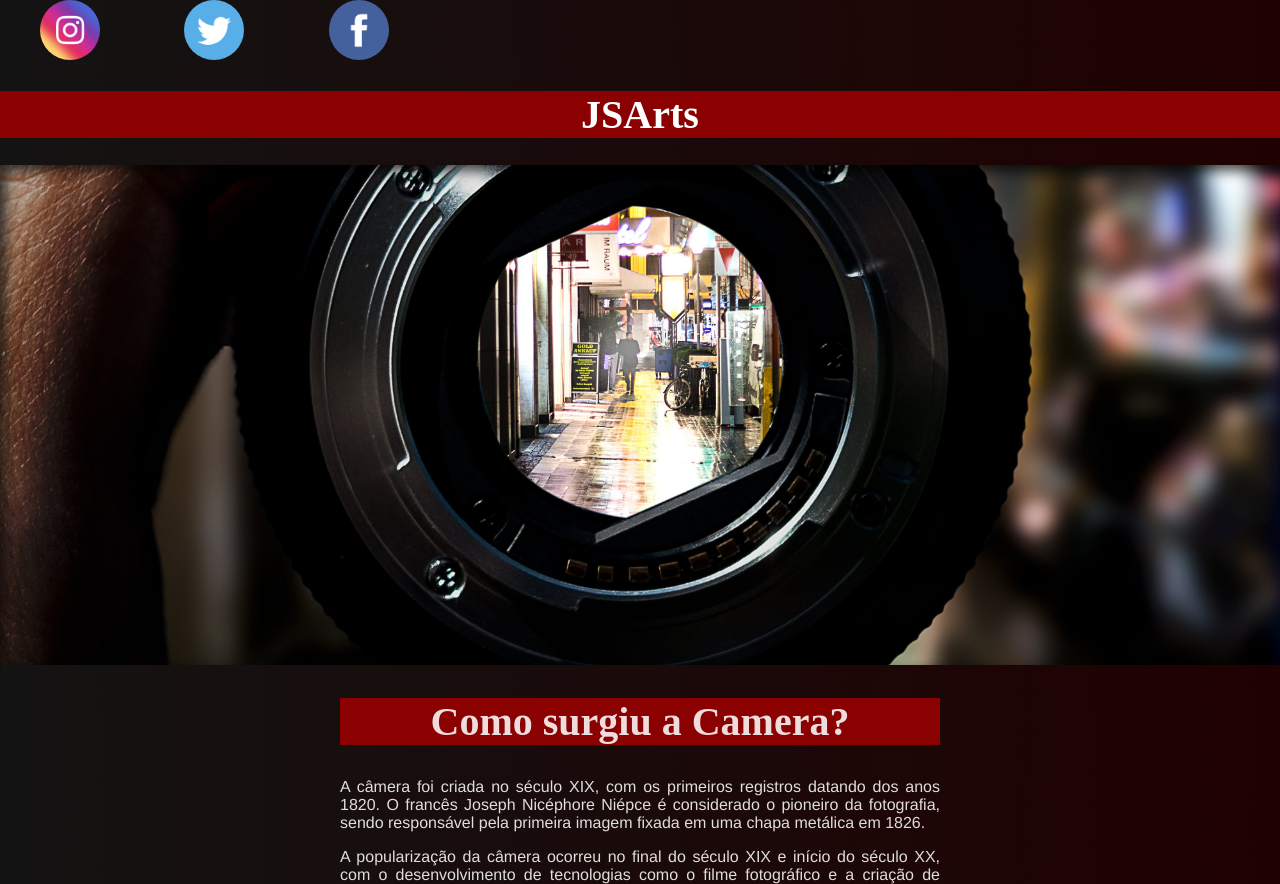
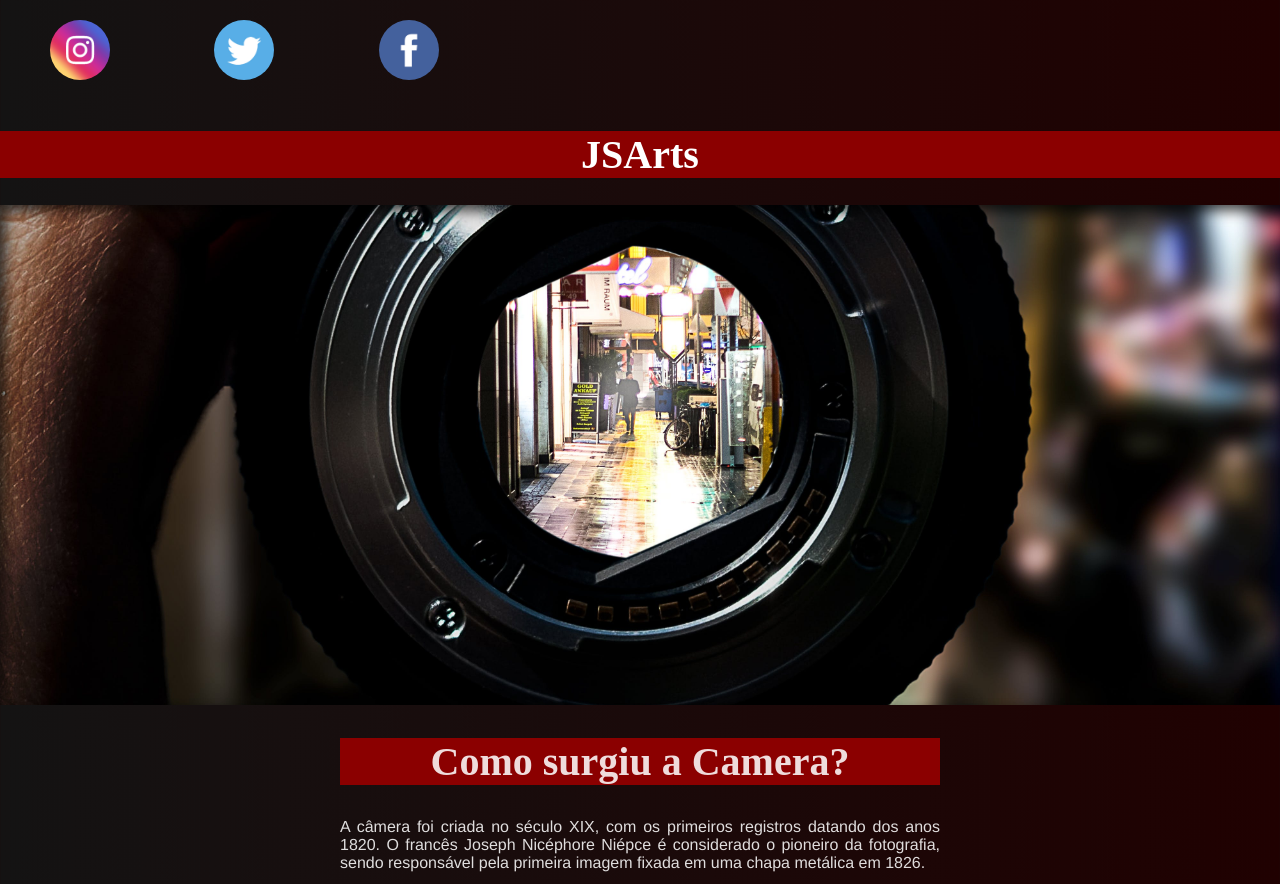
Before and after one commit to Thiagoolive/Zeroone, a plain HTML site: page projeto/index.html.html in a window 1280 px wide. Shown: the top 884 px of the page. Drawn offline with Linux system fonts and the light colour scheme.

Commit message:
atualização

```diff
--- a/projeto/style.css
+++ b/projeto/style.css
@@ -61,16 +61,17 @@ img,div#tela{
     width: 60px;
     height: 60px;
     border-radius: 70px;
+    padding: 20px;
 
 }
 nav > a{
     color: white;
-    padding: 10px;
     border-radius: 5px;
     text-decoration: none;
     font-weight: bold;
     transition-duration: 0.5s;
     margin: 30px;
+
 }
 section.msg{
     width: 600px;
@@ -89,3 +90,12 @@ footer{
     font-family: Verdana, Geneva, Tahoma, sans-serif;
 
 }
+
+header{
+    width: 100vw;
+
+
+}
+nav{
+
+}
```
Also changed, not shown: projeto/index.html.html (renamed from projeto/index.html).
